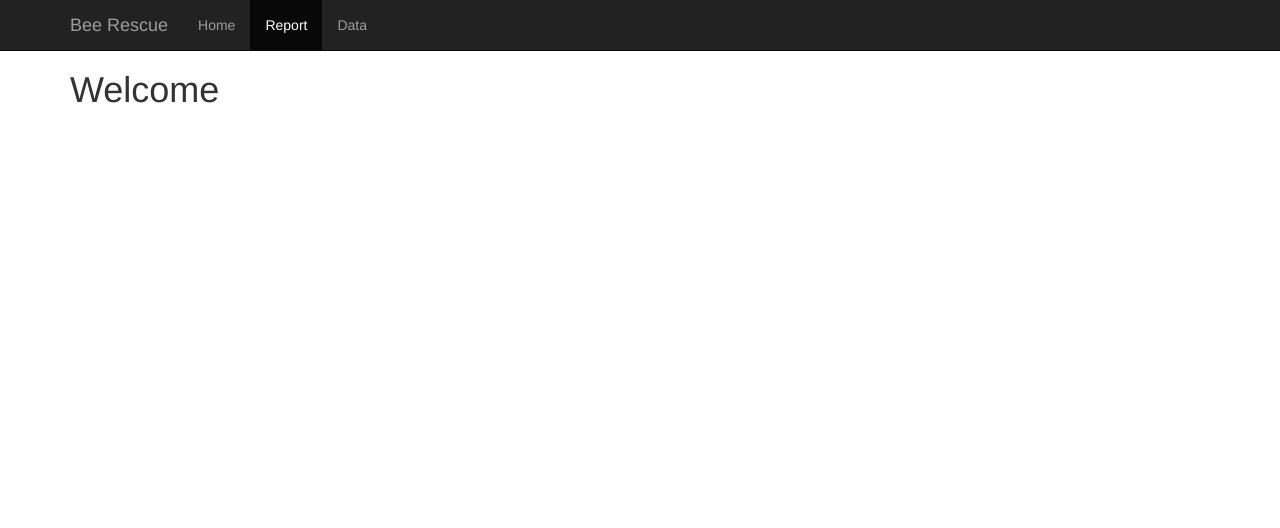
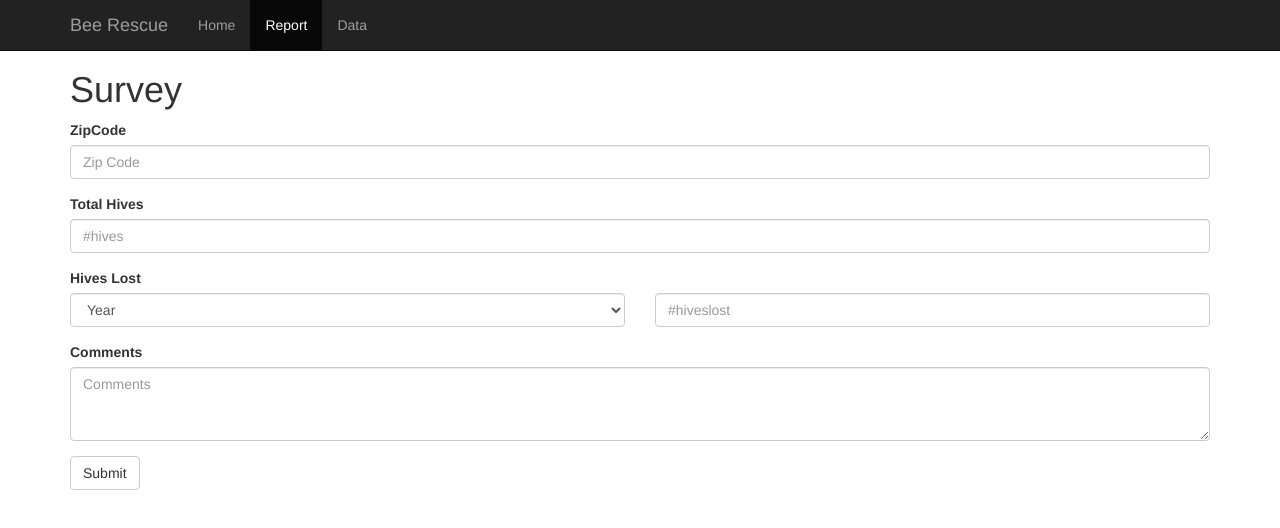
Before and after one commit to joepeacock001/Turtles_Hackathon, a website: page public/survey.html in a window 1280 px wide. Drawn offline with nearby package versions, Linux system fonts and the light colour scheme.

Commit message:
adds basic survey page

```diff
--- a/public/survey.html
+++ b/public/survey.html
@@ -33,7 +33,48 @@
     </div>
   </nav>
   <div class="container">
-    <h1>Welcome</h1>
+    <h1>Survey</h1>
+    <form role="form">
+      <div class="form-group">
+        <label for="zip">ZipCode</label>
+        <input class="form-control" id="zip" placeholder="Zip Code" required="true">
+      </div>
+      <div class="form-group">
+        <label for="totalhives">Total Hives</label>
+        <input type="number" class="form-control" id="totalhives" placeholder="#hives" required="true">
+      </div>
+      <div class="form-group">
+        <label for="totalhives">Hives Lost</label>
+         <div class="form-group">
+          <div class="row">
+            <div class="col-xs-6">
+              <select name="date0year" tabindex="" class="form-control col-sm-6" required="true">
+                <option value="-1">Year</option>
+                <option value="2005">2005</option>
+                <option value="2006">2006</option>
+                <option value="2007">2007</option>
+                <option value="2008">2008</option>
+                <option value="2009">2009</option>
+                <option value="2010">2010</option>
+                <option value="2011">2011</option>
+                <option value="2012">2012</option>
+                <option value="2013">2013</option>
+                <option value="2014">2014</option>
+              </select>
+            </div>
+            <div class="col-xs-6">
+              <input type="number" class="form-control col-sm-6" id="hivesLost" placeholder="#hiveslost" required="true">
+            </div>
+          </div>
+        </div>
+      </div>
+      <div class="form-group">
+        <label for="comments">Comments</label>
+        <textarea class="form-control" rows="3" id="comments" placeholder="Comments"></textarea>
+      </div>
+
+      <button type="submit" class="btn btn-default">Submit</button>
+    </form>
   </div>
   <script src="https://ajax.googleapis.com/ajax/libs/jquery/1.11.1/jquery.min.js"></script>
   <script src="http://code.jquery.com/jquery-latest.min.js"></script>
```
